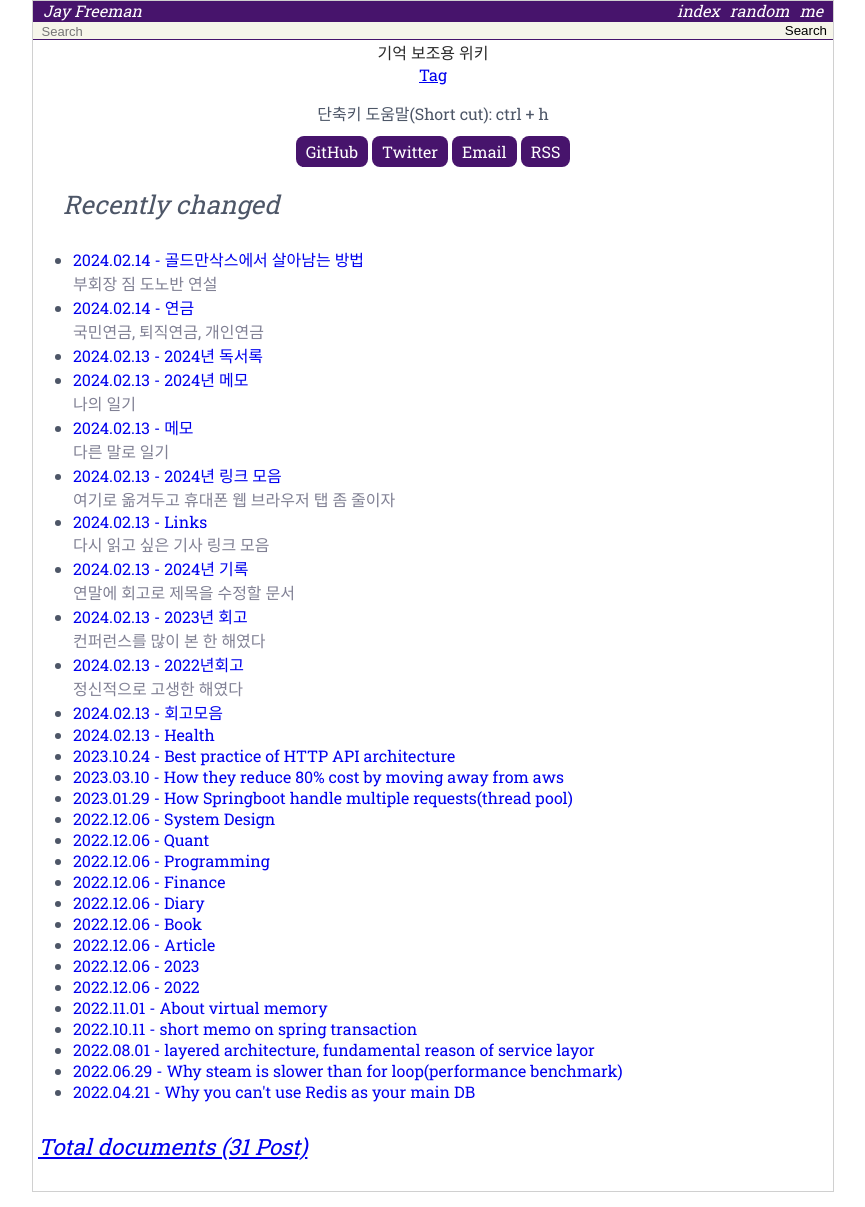
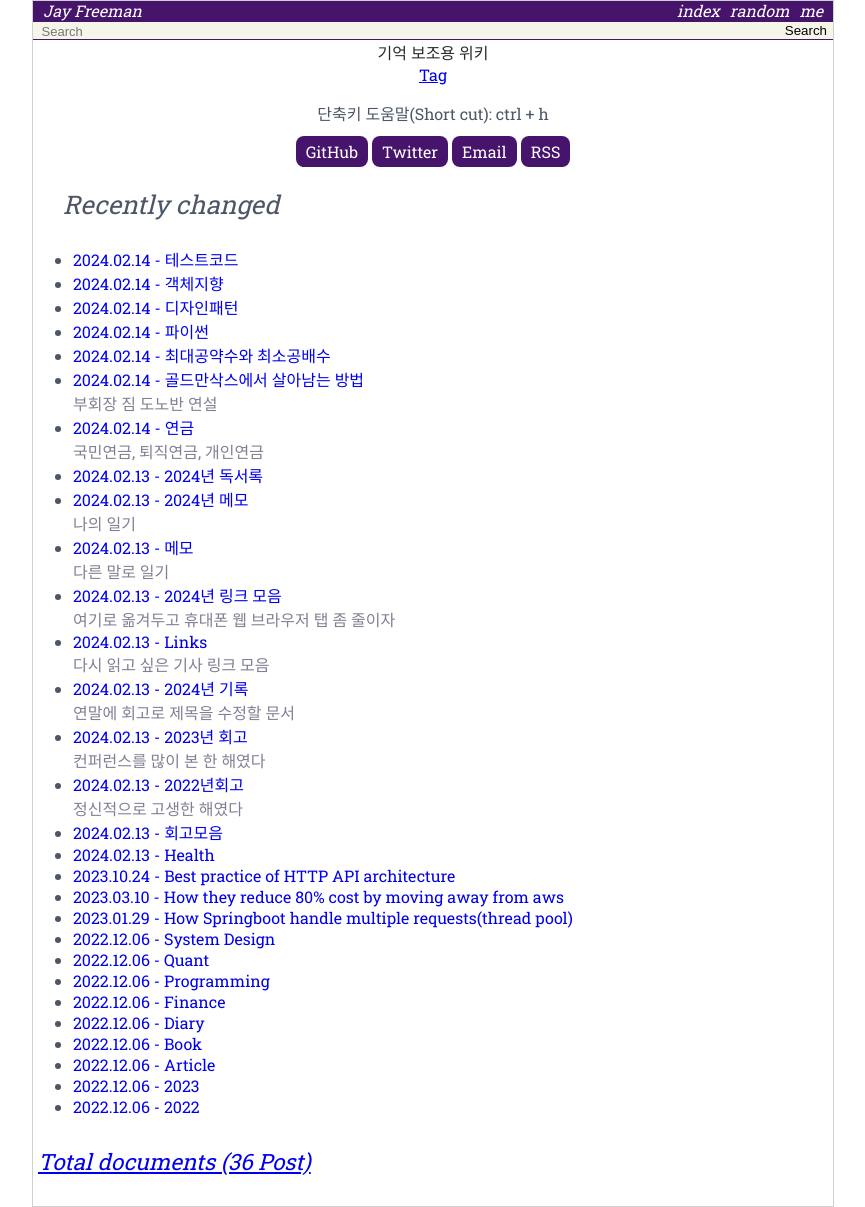
Before and after one commit to JayFreemandev/JayFreemandev.github.io, a Jekyll site: the page built from index.html, in a window 1280 px wide. Shown: the whole page, without its empty margins (207-1072 px from the left). Built offline with Jekyll 4.4.1, drawn with Linux system fonts in a browser that asks for light colours.

Commit message:
새로운 카테고리

```diff
--- /dev/null
+++ b/_wiki/math/gcd.md
@@ -0,0 +1,17 @@
+---
+layout  : wiki
+title   : 최대공약수와 최소공배수
+summary :
+date    : 2024-02-14 00:17:56 +0900
+updated : 2024-02-14 00:17:56 +0900
+tag     :
+toc     : true
+public  : true
+parent  : [[/math]]
+latex   : false
+resource: 04FC5E21-D70A-4020-86B9-C4431CFBB5EF
+---
+* TOC
+{:toc}
+
+#
--- /dev/null
+++ b/_wiki/programming/design-pattern.md
@@ -0,0 +1,17 @@
+---
+layout  : wiki
+title   : 디자인패턴
+summary :
+date    : 2024-02-14 00:19:52 +0900
+updated : 2024-02-14 00:19:52 +0900
+tag     :
+toc     : true
+public  : true
+parent  : [[/programming]]
+latex   : false
+resource: D53AC109-B88A-441C-97CC-61377328C73E
+---
+* TOC
+{:toc}
+
+#
--- /dev/null
+++ b/_wiki/programming/effective-test.md
@@ -0,0 +1,17 @@
+---
+layout  : wiki
+title   : 테스트코드
+summary :
+date    : 2024-02-14 00:20:40 +0900
+updated : 2024-02-14 00:20:40 +0900
+tag     :
+toc     : true
+public  : true
+parent  : [[/programming]]
+latex   : false
+resource: 48F8238B-0265-426F-B386-BC49E5304DB3
+---
+* TOC
+{:toc}
+
+#
--- /dev/null
+++ b/_wiki/programming/oop.md
@@ -0,0 +1,17 @@
+---
+layout  : wiki
+title   : 객체지향
+summary :
+date    : 2024-02-14 00:20:17 +0900
+updated : 2024-02-14 00:20:17 +0900
+tag     :
+toc     : true
+public  : true
+parent  : [[/programming]]
+latex   : false
+resource: F584E233-878F-4845-ACF5-F63D846B5DED
+---
+* TOC
+{:toc}
+
+#
```
Also changed, not shown: _wiki/programming/python.md (added, +17 -0 lines), _wiki/root-index.md (+1 -5 lines), 1 other file.
